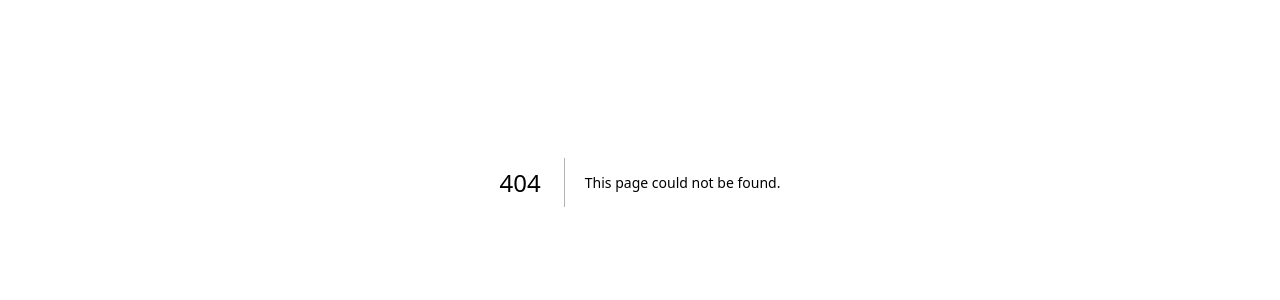
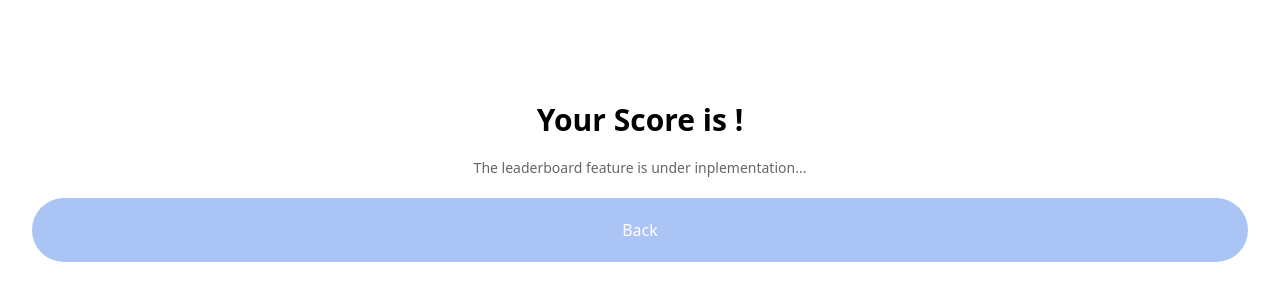
Before and after one commit to LUNEi3/definition-dash, a Next.js app: page /leaderboard in a window 1280 px wide. Before the commit this address had no page. Shown: the part 218-518 px from the top of the page. Built offline with nearby package versions, Linux system fonts and the light colour scheme.

Commit message:
Implement /leaderboard route page

```diff
--- /dev/null
+++ b/app/leaderboard/page.tsx
@@ -0,0 +1,28 @@
+import { decodeData } from "@/lib/utils/urlHelpers";
+import Link from "next/link";
+
+
+export default async function Leaderboard({ searchParams } : { searchParams: { q?: string }} ) {
+    const { q } = await searchParams;
+    const userData = decodeData(q ?? "") || {};
+    const backUrl = `/home?q=${q}&view=default`;
+
+    return (
+        <main className="bg-white">
+            <section className='flex flex-col p-8 h-screen justify-center'>
+                <div className='text-black text-center'>
+                    <h1 className='text-3xl font-extrabold py-5'>
+                        Your Score is {userData.score}!
+                    </h1>
+                    <p className='text-sm font-light opacity-60'>
+                        The leaderboard feature is under inplementation...
+                    </p>
+                </div>
+                <Link href={backUrl} className='bg-[#AAC4F5] text-white text-center my-5 py-5 w-full rounded-full'>
+                    Back
+                </Link>
+
+            </section>
+        </main>
+    );
+}
```
